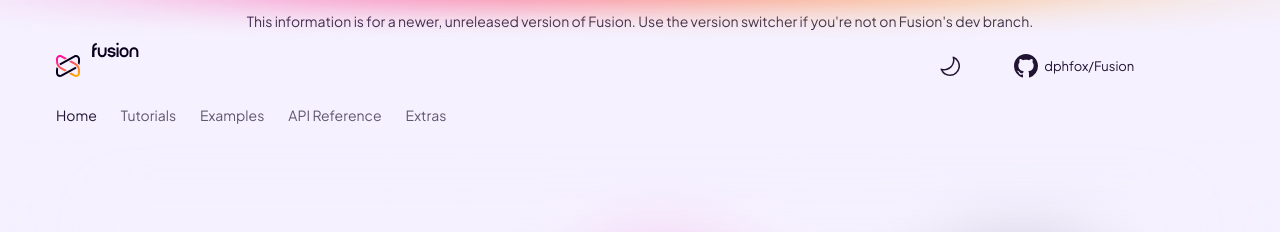
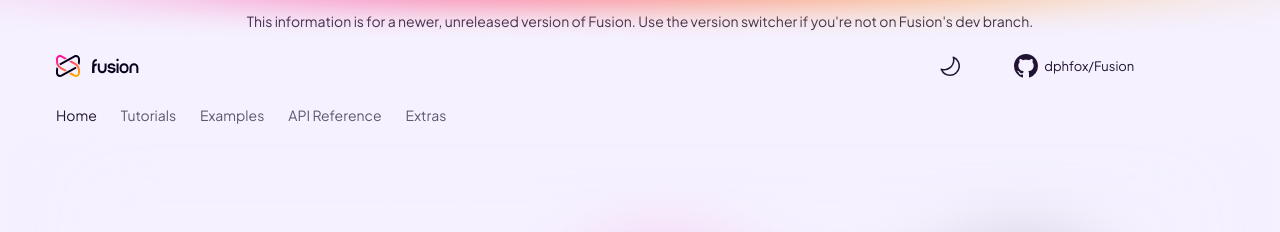
Before and after one commit to dphfox/Fusion, an MkDocs documentation site: the page built from docs/index.md, in a window 1280 px wide. Shown: the top 232 px of the page. Built offline with MkDocs 1.6.1 and Material for MkDocs 9.7.7, drawn with Linux system fonts in a browser that asks for light colours; comment, search, counter and statistics services are not loaded; the version menu is left out.

Commit message:
Fix logo alignment when not using mike

```diff
--- a/docs/assets/theme/page.css
+++ b/docs/assets/theme/page.css
@@ -169,6 +169,10 @@
 	margin-right: 0rem;
 }
 
+.md-header__title .md-header__topic:first-child {
+	height: 2.4rem;
+}
+
 .md-header__title .md-header__topic:first-child::before {
 	content: "";
 	display: inline-block;
```
